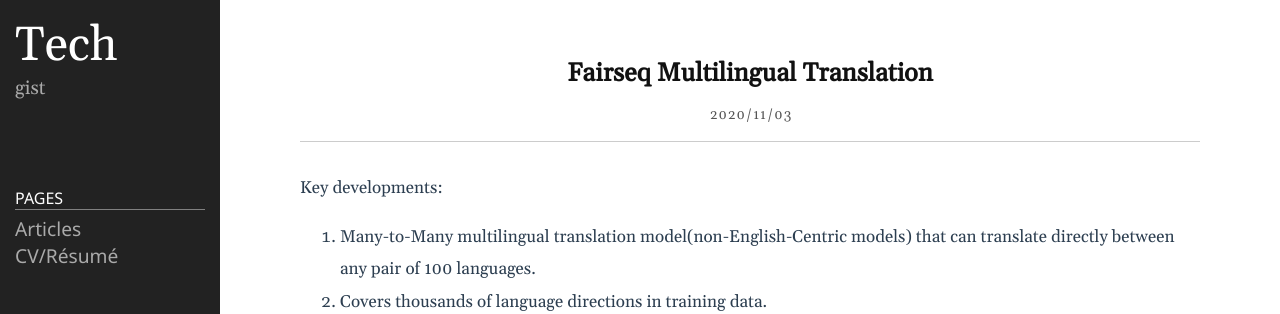
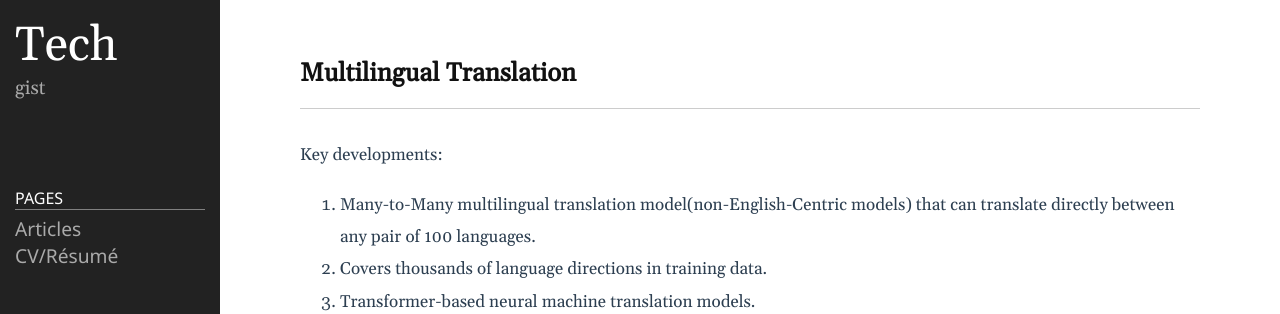
Before and after one commit to MySpaceOfGithub/MySpaceOfGithub.github.io, a Jekyll site: the page built from _posts/2020-11-03-Fairseq-Multilingual-Translation.md, in a window 1280 px wide and 900 px high, cut to the strip 0-314 px from the top of the window. Built offline with Jekyll 4.4.1, drawn with Linux system fonts in a browser that asks for light colours.

Commit message:
currentDate

```diff
--- a/_posts/2020-11-03-Fairseq-Multilingual-Translation.md
+++ b/_posts/2020-11-03-Fairseq-Multilingual-Translation.md
@@ -1,10 +1,11 @@
 ---
-layout: post
-title: Fairseq Multilingual Translation
+layout: page
+title: Multilingual Translation
 date: 2020-11-03 16:20:23 +0900
 category: NLP
 tag: deeplearning
 ---
+
 Key developments:
 1. Many-to-Many multilingual translation model(non-English-Centric models) that can translate directly between any pair of 100 languages.
 2. Covers thousands of language directions in training data.
```
